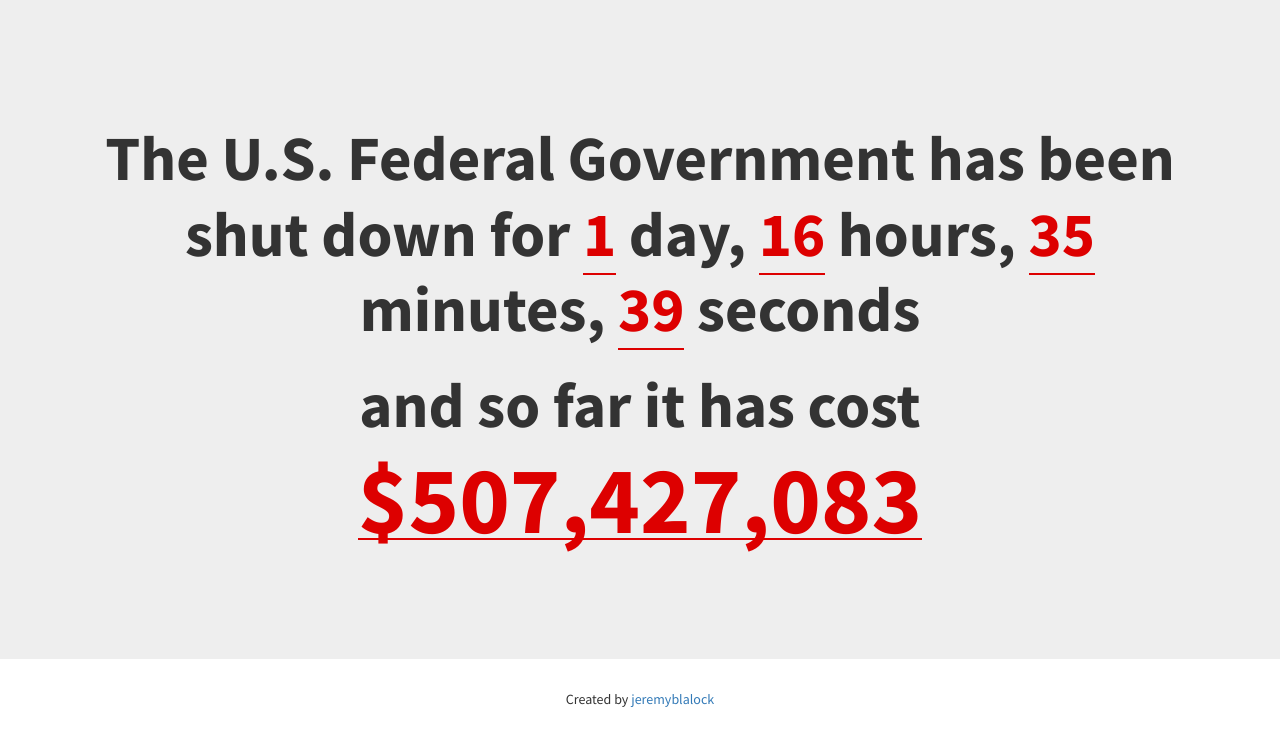
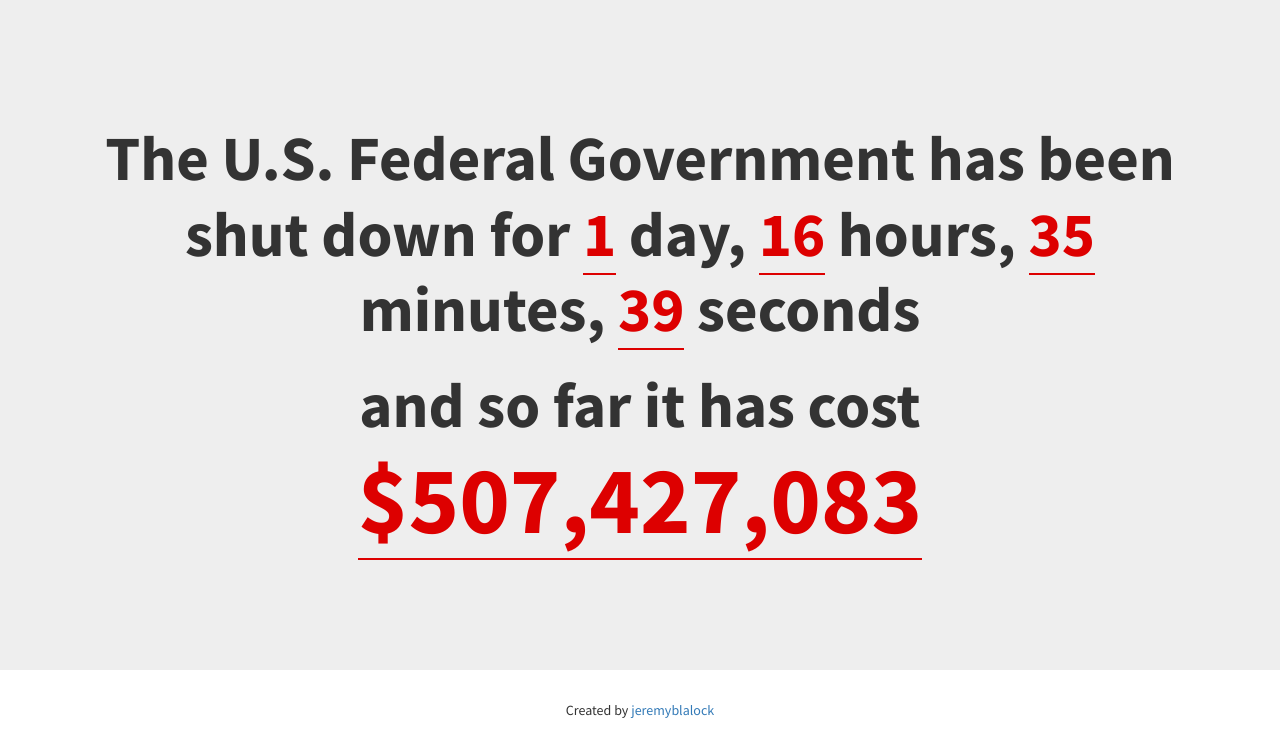
Before and after one commit to jeremyblalock/shutdown-calculator, a plain HTML site: page index.html in a window 1280 px wide. Drawn offline with nearby package versions, Linux system fonts and the light colour scheme.

Commit message:
Adds a few things

```diff
--- a/static/css/main.sass
+++ b/static/css/main.sass
@@ -49,5 +49,6 @@ u
     font-size: 96px
     display: inline-block
     margin-top: 20px
+    padding-bottom: 20px
 
 @import homepage
```
Also changed, not shown: static/css/compiled/main.css, 1 other file.
